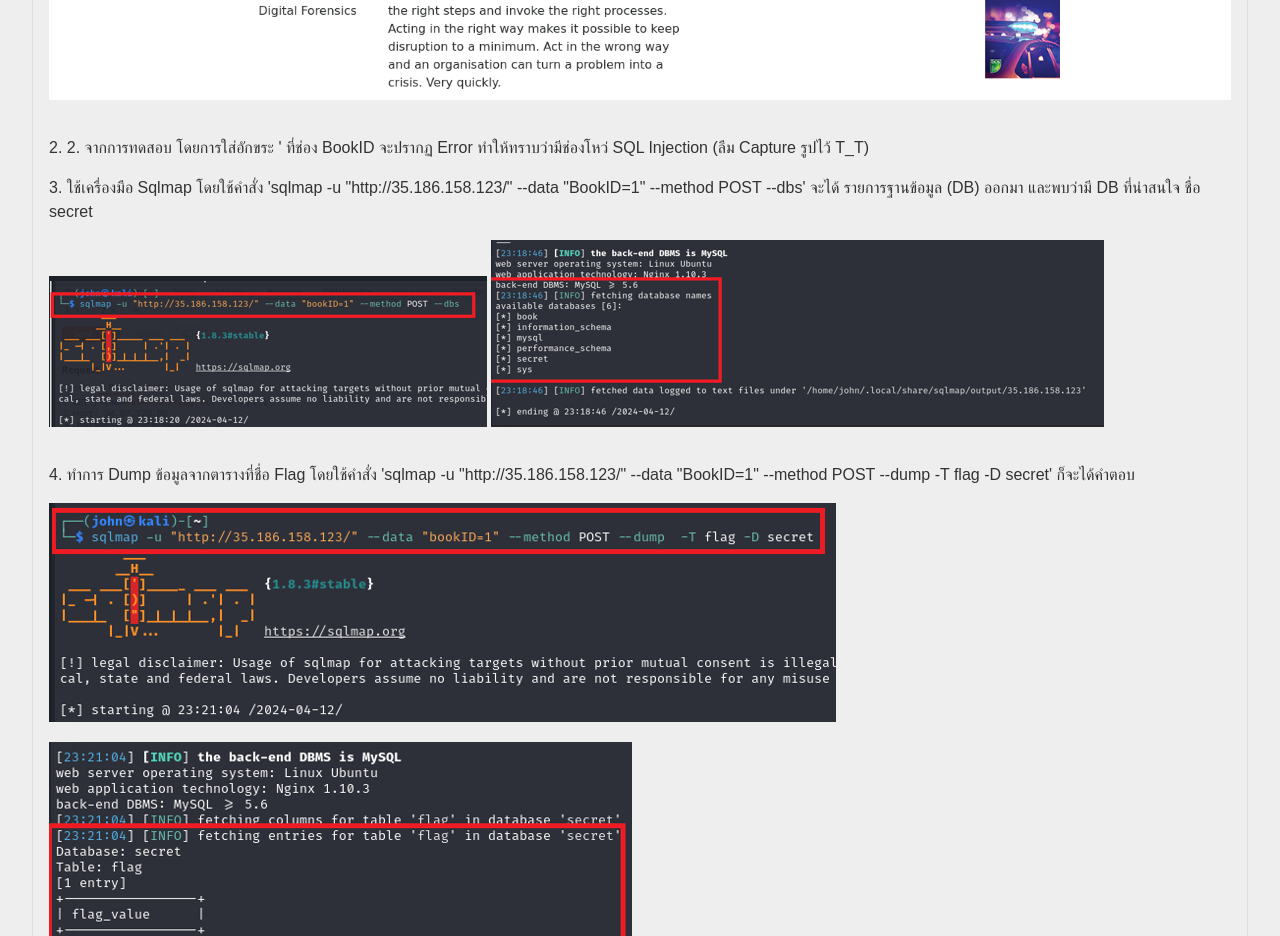
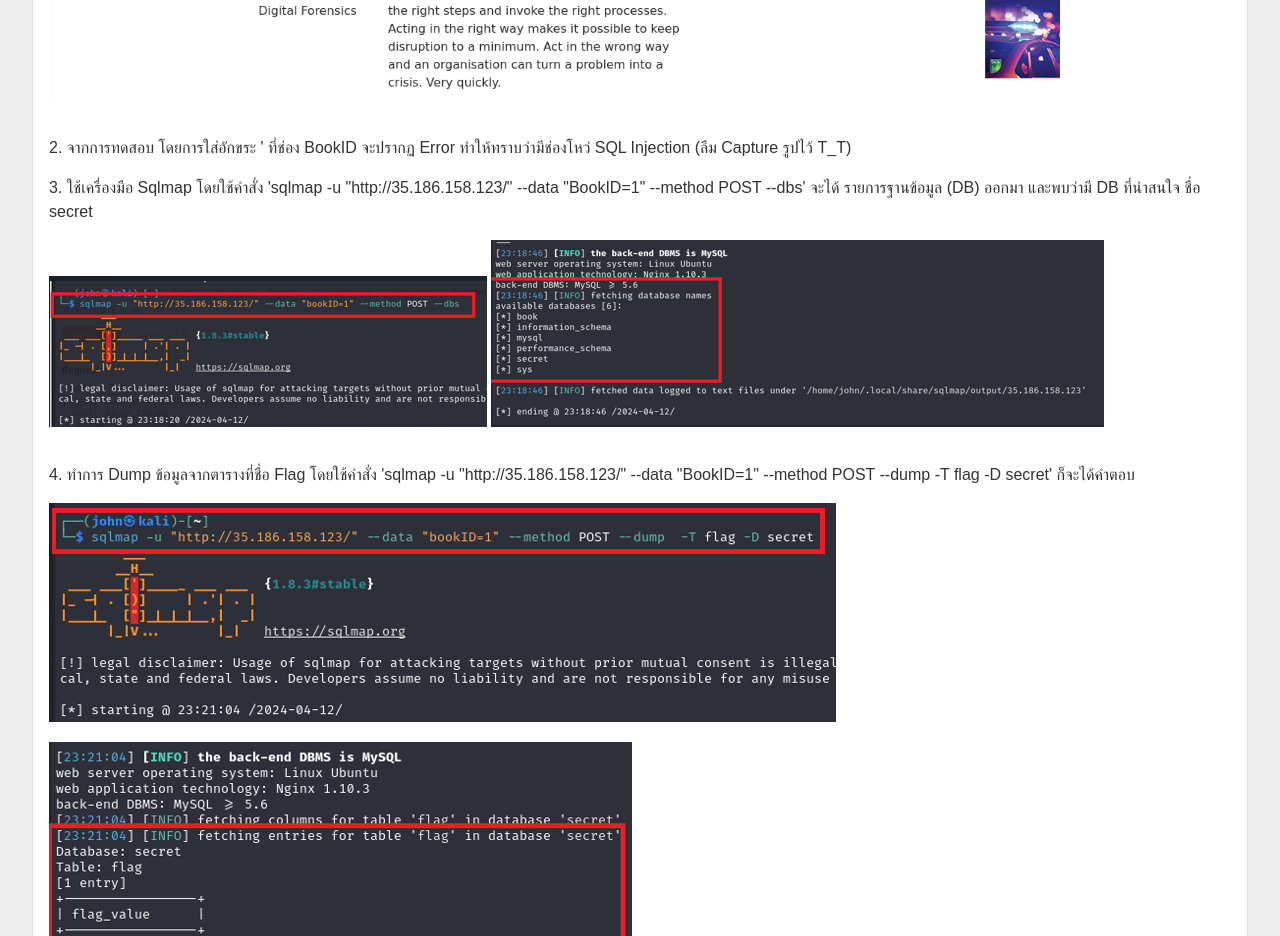
Before and after one commit to K-Jirasak/K-Jirasak.github.io, a plain HTML site: page webapp.html in a window 1280 px wide. Shown: the part 1420-2356 px from the top of the page. Drawn offline with Linux system fonts and the light colour scheme.

Commit message:
web_draft4

```diff
--- a/webapp.html
+++ b/webapp.html
@@ -62,6 +62,7 @@
       margin-bottom: 2rem;
       border: 1px solid #ddd; /* Light border for separation */
       padding: 1rem;
+      background-color: #fff;
     }
 
     h3 {
@@ -163,7 +164,7 @@
         <p>1. ข้อนี้ ไม่ได้ทำการ Capture โจทย์ไว้ แต่เมื่อทำการกด Link จะแสดงหน้า  Book shop โดยมีช่อง Input ให้กรอกค่า Book ID เพื่อคัดกรองหนังสือที่ต้องการ</p>
         <img src="images/web/bookshop/wb1.png"/>
 
-        <p>2. 2. จากการทดสอบ โดยการใส่อักขระ ' ที่ช่อง BookID จะปรากฏ Error ทำให้ทราบว่ามีช่องโหว่ SQL Injection (ลืม Capture รูปไว้ T_T) </p>
+        <p>2. จากการทดสอบ โดยการใส่อักขระ ' ที่ช่อง BookID จะปรากฏ Error ทำให้ทราบว่ามีช่องโหว่ SQL Injection (ลืม Capture รูปไว้ T_T) </p>
 
         <p>3. ใช้เครื่องมือ Sqlmap โดยใช้คำสั่ง 'sqlmap -u "http://35.186.158.123/" --data "BookID=1" --method POST --dbs' จะได้ รายการฐานข้อมูล (DB) ออกมา และพบว่ามี DB ที่น่าสนใจ ชื่อ secret</p>
         <img src="images/web/bookshop/wb2.png"/>
```
